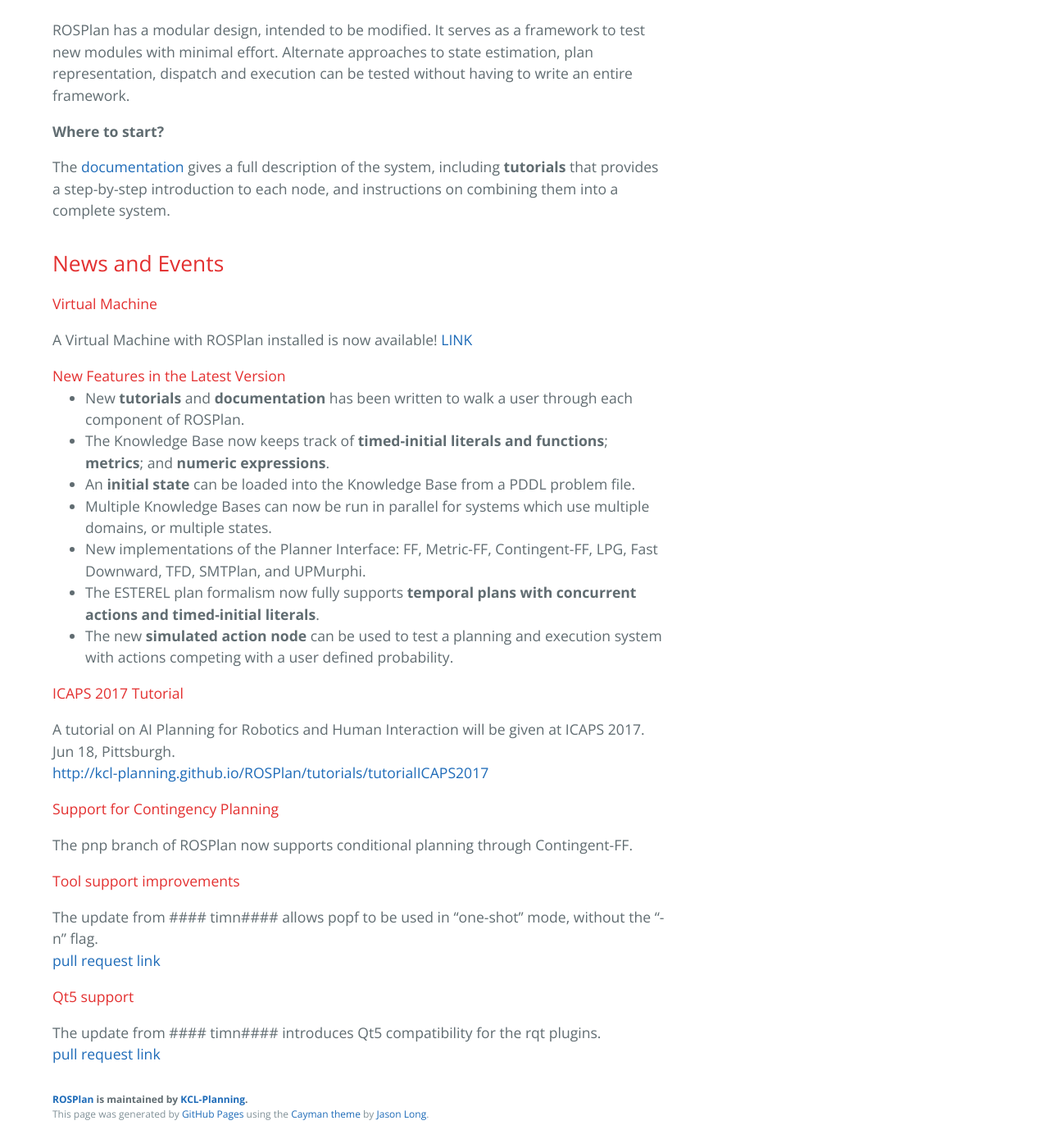
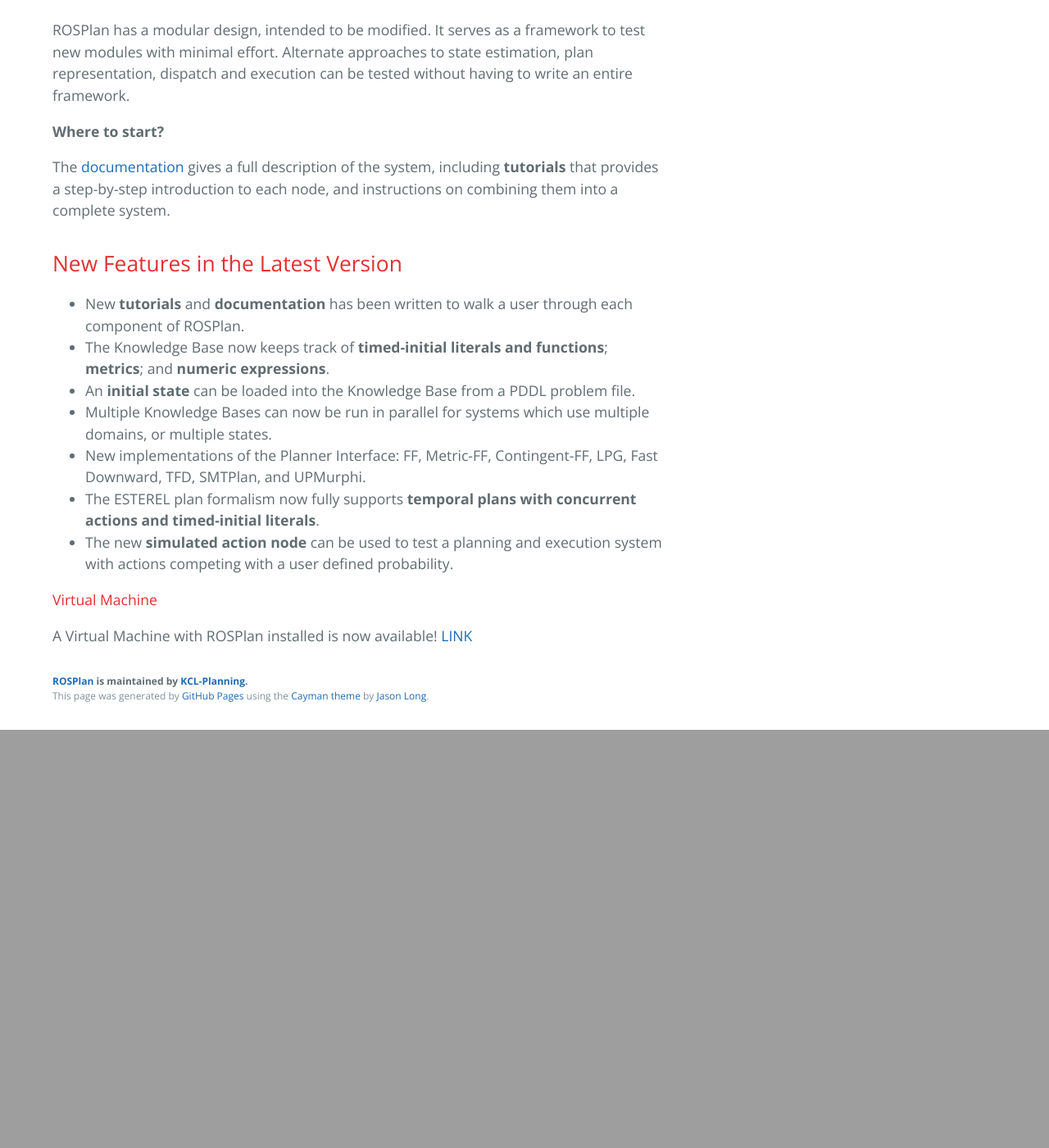
Before and after one commit to KCL-Planning/ROSPlan, a Jekyll site: the page built from index.md, in a window 1280 px wide and 1400 px high, scrolled down 297 px. Shown: the whole window at 82% size. Built offline with Jekyll 4.4.1, drawn with Linux system fonts in a browser that asks for light colours; comment, search, counter and statistics services are not loaded; after the commit the page ends 1187 px from its top, so only the background shows below that.

Commit message:
Update news.md

```diff
--- a/_includes/news.md
+++ b/_includes/news.md
@@ -1,9 +1,4 @@
-## News and Events
-
-#### Virtual Machine
-A Virtual Machine with ROSPlan installed is now available! [LINK]()
-
-#### New Features in the Latest Version
+## New Features in the Latest Version
 
 - New **tutorials** and **documentation** has been written to walk a user through each component of ROSPlan.
 - The Knowledge Base now keeps track of **timed-initial literals and functions**; **metrics**; and **numeric expressions**.
@@ -13,17 +8,5 @@ A Virtual Machine with ROSPlan installed is now available! [LINK]()
 - The ESTEREL plan formalism now fully supports **temporal plans with concurrent actions and timed-initial literals**.
 - The new **simulated action node** can be used to test a planning and execution system with actions competing with a user defined probability.
 
-#### ICAPS 2017 Tutorial
-A tutorial on AI Planning for Robotics and Human Interaction will be given at ICAPS 2017. Jun 18, Pittsburgh.
-[http://kcl-planning.github.io/ROSPlan/tutorials/tutorialICAPS2017](http://kcl-planning.github.io/ROSPlan/tutorials/tutorialICAPS2017)
-
-#### Support for Contingency Planning
-The pnp branch of ROSPlan now supports conditional planning through Contingent-FF.
-
-#### Tool support improvements
-The update from #### timn####  allows popf to be used in "one-shot" mode, without the "-n" flag.
-[pull request link](https://github.com/KCL-Planning/ROSPlan/pull/42)
-
-#### Qt5 support
-The update from #### timn####  introduces Qt5 compatibility for the rqt plugins.
-[pull request link](https://github.com/KCL-Planning/ROSPlan/pull/39)
+#### Virtual Machine
+A Virtual Machine with ROSPlan installed is now available! [LINK]()
```
